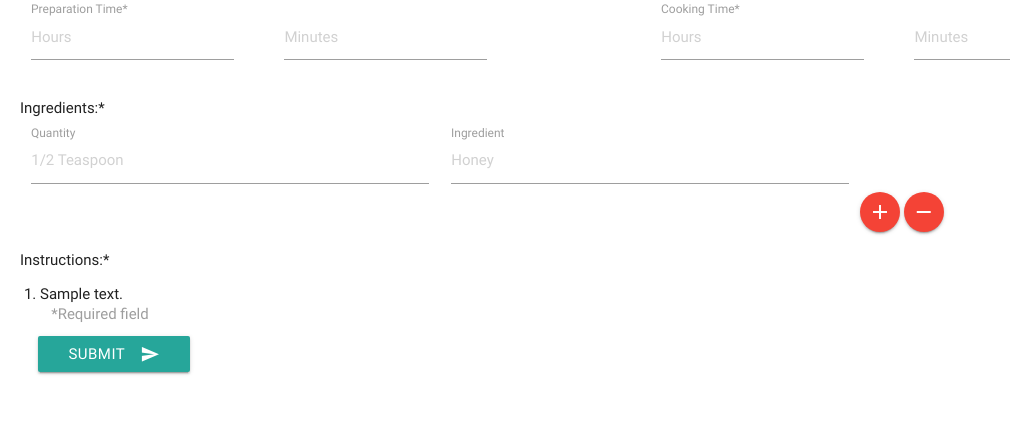
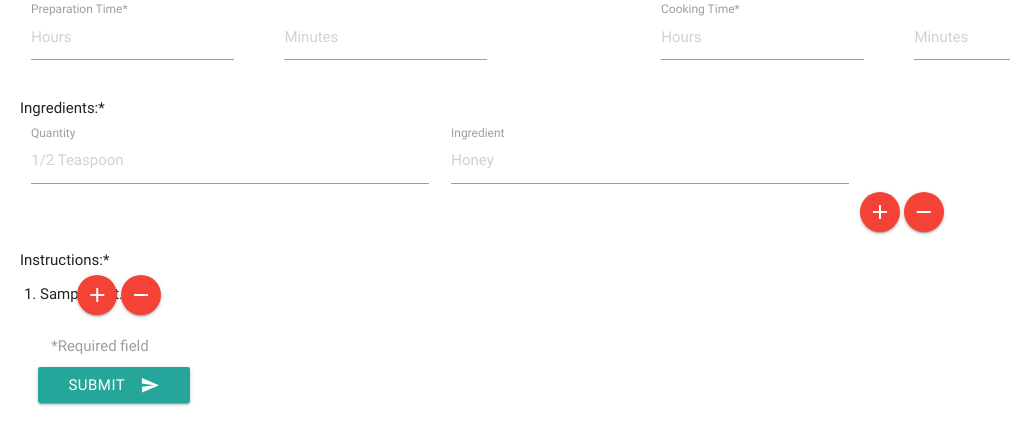
Before and after one commit to Code-Institute-Submissions/milestone-project-5, a Flask app: template templates/edit.html in a window 1280 px wide. Shown: the part 716-1145 px from the top of the page, without its empty margins (0-1010 px from the left). Before the commit the page ends 1091 px from the top, so only its background shows below. Run offline with Flask 2, Linux system fonts and the light colour scheme; the template is opened without the code that fills it: most values are stand-ins (such as "Sample title", 1, 10 or a date in 2020); some libraries are stand-ins or nearby versions.

Commit message:
add get_instructions_template_text

```diff
--- a/app.py
+++ b/app.py
@@ -1422,7 +1422,7 @@ def get_instructions_template_text(instructions_list):
     Requred for javascript add/remove functions
     """
     instructions_list_length = len(instructions_list)
-    range_list = range(0, instructions_list_length)
+    range_list = range(1, instructions_list_length+1)
     print(range_list)
 
     instructions_text_list = ['<div class="row instruction-row-' + str(i) +'">'
--- a/templates/edit.html
+++ b/templates/edit.html
@@ -101,8 +101,8 @@
               {% endfor %}
 
                 <div class="row instruction-btn-row btn-row">
-                    <!--<a class="btn-floating btn-small waves-effect waves-light red" id="add-instruction"><i class="material-icons">add</i></a>-->
-                    <!--<a class="btn-floating btn-small waves-effect waves-light red" id="remove-instruction"><i class="material-icons">remove</i></a>-->
+                    <a class="btn-floating btn-small waves-effect waves-light red" id="add-instruction"><i class="material-icons">add</i></a>
+                    <a class="btn-floating btn-small waves-effect waves-light red" id="remove-instruction"><i class="material-icons">remove</i></a>
                 </div>   </ol>
 
     <p class="required-explanation">*Required field</p>
```
